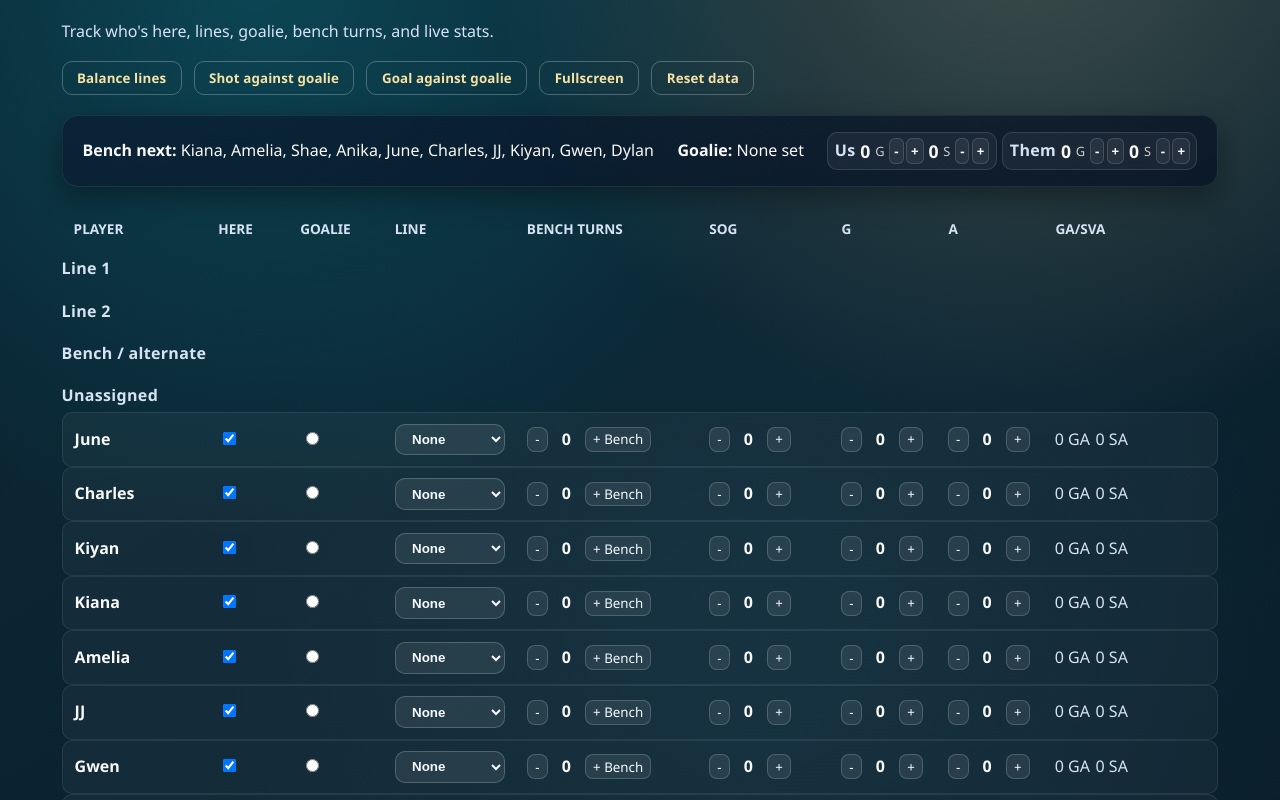
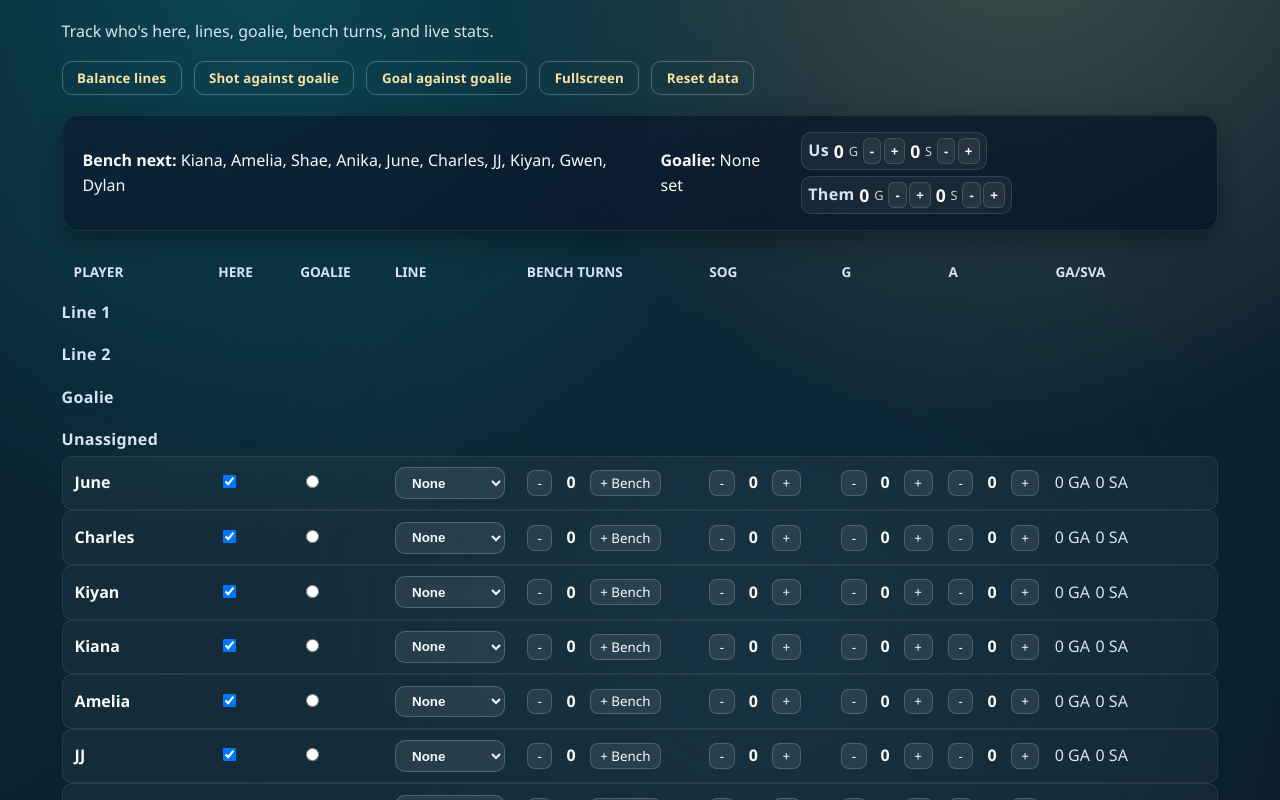
Before and after one commit to mhmoore12/hockey-position-trainer, a React (Vite) app: page /stats in a window 1280 px wide. Shown: the part 300-1100 px from the top of the page. Built offline with nearby package versions, Linux system fonts and the light colour scheme.

Commit message:
Update shift tracker.

```diff
--- a/src/App.css
+++ b/src/App.css
@@ -434,7 +434,7 @@ select {
 }
 
 .counter button {
-  padding: 0.15rem 0.45rem;
+  padding: 0.18rem 0.6rem;
   border-radius: 8px;
   border: 1px solid rgba(255, 255, 255, 0.18);
   background: rgba(255, 255, 255, 0.08);
@@ -551,7 +551,7 @@ select {
 }
 
 .score-mini-btns button {
-  padding: 0.18rem 0.25rem;
+  padding: 0.18rem 0.38rem;
   border-radius: 6px;
   border: 1px solid rgba(255, 255, 255, 0.14);
   background: rgba(255, 255, 255, 0.06);
--- a/src/pages/StatsBoard.tsx
+++ b/src/pages/StatsBoard.tsx
@@ -96,13 +96,26 @@ const StatsBoard = () => {
         ),
     [players]
   );
+  const hideBenchTurns = eligibleSkaters.length <= 8 && eligibleSkaters.length > 0;
 
   const suggestedBench = useMemo(() => {
-    if (!eligibleSkaters.length) return [];
+    if (!eligibleSkaters.length || eligibleSkaters.length === 8 || eligibleSkaters.length === 7)
+      return [];
     const minBenches = Math.min(...eligibleSkaters.map(([, p]) => p.benchCount));
     return eligibleSkaters
       .filter(([, p]) => p.benchCount === minBenches)
       .map(([name]) => name);
+  }, [eligibleSkaters]);
+
+  const extraShiftNext = useMemo(() => {
+    const skaterCount = eligibleSkaters.length;
+    if (skaterCount === 0 || skaterCount > 7 || skaterCount === 8) return [];
+    const sorted = [...eligibleSkaters].sort(
+      ([, a], [, b]) => a.benchCount - b.benchCount || tierValue[a.tier] - tierValue[b.tier]
+    );
+    // pick top 2 to double-shift if only 7 skaters, top 1 if 6
+    const take = skaterCount >= 7 ? 2 : 1;
+    return sorted.slice(0, take).map(([name]) => name);
   }, [eligibleSkaters]);
 
   const setPlayer = (name: string, updater: (row: PlayerRow) => PlayerRow) => {
@@ -302,6 +315,9 @@ const StatsBoard = () => {
         buckets[line].push(name);
       }
     });
+    const presentNames = roster.filter((r) => players[r.name].present).map((r) => r.name);
+    const notPresent = roster.filter((r) => !players[r.name].present).map((r) => r.name);
+    buckets.none = [...buckets.none.filter((n) => presentNames.includes(n)), ...notPresent];
     return buckets;
   }, [players]);
 
@@ -334,6 +350,7 @@ const StatsBoard = () => {
               <option value="bench">Bench</option>
             </select>
           </span>
+          {!hideBenchTurns && (
             <span className="counter">
               <button onClick={() => bump(name, "benchCount", -1)} disabled={row.benchCount === 0}>
                 -
@@ -341,6 +358,7 @@ const StatsBoard = () => {
               <span>{row.benchCount}</span>
               <button onClick={() => bump(name, "benchCount", 1)}>+ Bench</button>
             </span>
+          )}
           <span className="counter">
             <button onClick={() => bump(name, "sog", -1)} disabled={row.sog === 0}>
               -
@@ -413,6 +431,11 @@ const StatsBoard = () => {
         <div>
           <strong>Goalie:</strong> {goalie ?? "None set"}
         </div>
+        {extraShiftNext.length > 0 && (
+          <div>
+            <strong>Extra shift:</strong> {extraShiftNext.join(", ")}
+          </div>
+        )}
         <div className="scoreboard inline-score">
           <div className="score-chip">
             <span className="score-label">Us</span>
@@ -461,14 +484,21 @@ const StatsBoard = () => {
           <span>Here</span>
           <span>Goalie</span>
           <span>Line</span>
-          <span>Bench turns</span>
+          {!hideBenchTurns && <span>Bench turns</span>}
           <span>SOG</span>
           <span>G</span>
           <span>A</span>
           <span>GA/SvA</span>
         </div>
-        {(["line1", "line2", "bench", "none", "goalie"] as (LineSlot | "goalie")[]).map(
-          (lineKey) => (
+        {(
+          [
+            "line1",
+            "line2",
+            ...(grouped.bench.length ? (["bench"] as const) : []),
+            "goalie",
+            "none",
+          ] as (LineSlot | "goalie")[]
+        ).map((lineKey) => (
           <div key={lineKey}>
             <div className="stats-group-title">
               {lineKey === "line1"
```
Lines whose indentation alone changed are shown as unchanged.
